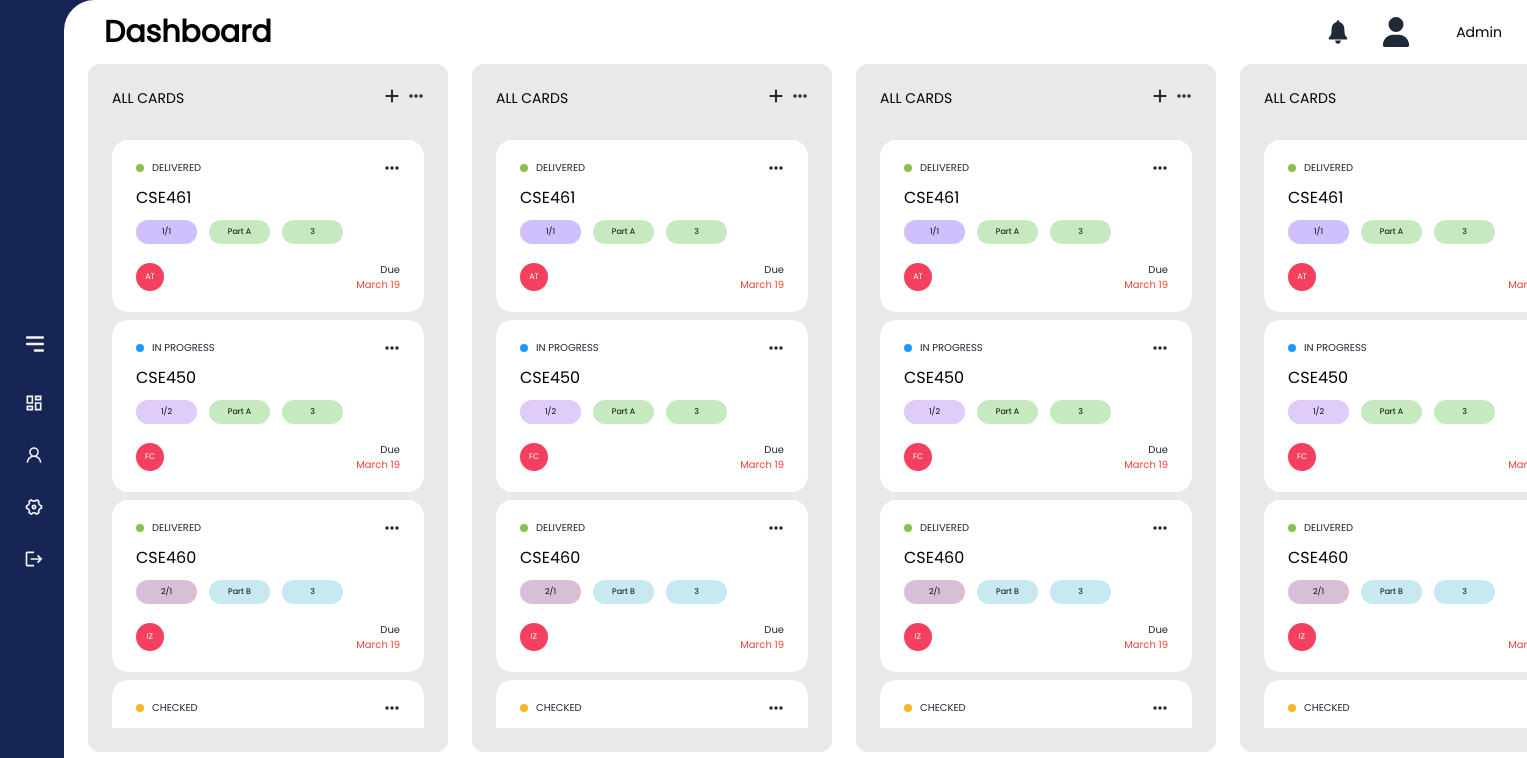
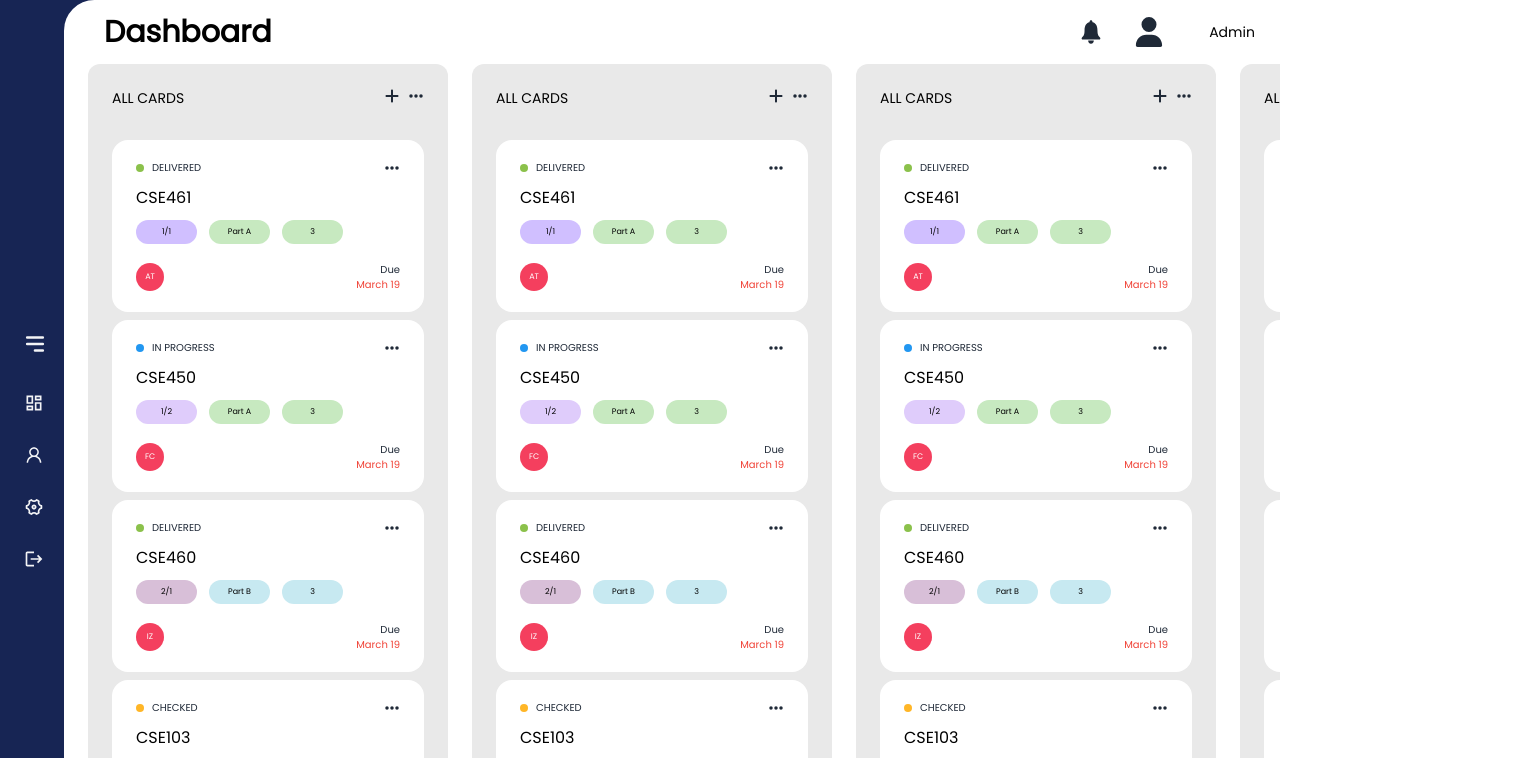
Before and after one commit to Fahad-Bin-Mahbub/Project_350_Frontend, a React (Vite) app: page / in a window 1280 px wide. Shown: the top 758 px of the page, 1527 px wide, since content can reach past the window. Built offline with nearby package versions, Linux system fonts and the light colour scheme.

Commit message:
dashboard ui bug fixed

```diff
--- a/src/App.jsx
+++ b/src/App.jsx
@@ -6,8 +6,8 @@ import "./App.css";
 // import Exam from "./pages/Exam";
 // import Sidebar from "./pages/Sidebar";
 // import AdminDashboard from "./pages/Admin/AdminDashboard";
+import AdminDashboard from "./pages/Admin/AdminDashboard";
 import DashboardPage from "./pages/DashboardPage";
-import AdminDashboard from "./pages/Admin/AdminDashboard";
 
 function App() {
 	return (
--- a/src/components/CardSection.jsx
+++ b/src/components/CardSection.jsx
@@ -34,7 +34,7 @@ const CardSection = ({ SectionName, TaskCardsData }) => {
 	SectionName = SectionName.toUpperCase();
 
 	return (
-		<div className=" h-[86vh] bg-[#E9E9E9] rounded-xl flex flex-col  p-6 mx-3 mb-6 ">
+		<div className="max-h-[92vh] min-h-[92vh] max-w-[360px] bg-[#E9E9E9] rounded-xl flex flex-col p-6 mx-3 mb-6 ">
 			<div className="flex justify-between pb-6">
 				<div className="text-sm text-black">{SectionName}</div>
 				<div className="flex">
--- a/src/components/NavBar.jsx
+++ b/src/components/NavBar.jsx
@@ -1,8 +1,8 @@
+import { Menu, Transition } from "@headlessui/react";
 import React from "react";
+import { FaUser } from "react-icons/fa6";
 import { IoIosNotifications } from "react-icons/io";
 import { Icons } from "../assets/icons";
-import { Transition, Menu } from "@headlessui/react";
-import { FaUser } from "react-icons/fa6";
 const NavBar = () => {
 	return (
 		<div className="navbar bg-grey-100 w-full rounded-full flex justify-between ">
--- a/src/components/Sidebar.jsx
+++ b/src/components/Sidebar.jsx
@@ -6,7 +6,7 @@ import { RiSettings4Line } from "react-icons/ri";
 import { Link } from "react-router-dom";
 import logo from "../assets/icons/logo.png";
 
-const Sidebar = ({children}) => {
+const Sidebar = ({ children }) => {
 	const menus = [
 		{ name: "Dashboard", link: "/", icon: MdOutlineDashboard },
 		{ name: "Account", link: "/", icon: AiOutlineUser },
@@ -15,9 +15,9 @@ const Sidebar = ({children}) => {
 	];
 	const [open, setOpen] = useState(false);
 	return (
-		<section className="relative flex h-screen">
+		<section className="flex min-h-screen">
 			<div
-				className={`bg-blue-950 min-h-screen flex flex-col justify-center ${
+				className={`bg-blue-950 flex flex-col justify-center ${
 					open ? "w-72" : "w-16"
 				} duration-500 text-gray-100 px-4`}
 			>
@@ -68,9 +68,7 @@ const Sidebar = ({children}) => {
 					))}
 				</div>
 			</div>
-			<div className="h-screen w-full">
-				{children}
-			</div>
+			<div className="h-screen w-full overflow-x-auto">{children}</div>
 		</section>
 	);
 };
--- a/src/pages/DashboardPage.jsx
+++ b/src/pages/DashboardPage.jsx
@@ -5,13 +5,28 @@ import { taskCardData } from "../data/data.js";
 const DashboardPage = () => {
 	return (
 		<>
-			<div className="bg-blue-950">
+			<div className="bg-blue-950 w-screen">
 				<Sidebar>
-					<div className="w-[1463px] h-screen bg-white rounded-s-badge flex-col">
+					<div className=" bg-white rounded-s-badge h-screen min-h-screen overflow-hidden">
 						<NavBar />
-						<div className=" flex overflow-auto pl-3">
-							<div className="flex">
+						<div className=" flex px-3 w-full overflow-x-auto no-scrollbar">
 							<CardSection
+								TaskCardsData={taskCardData}
+								SectionName={"All cards"}
+							/>
+							<CardSection
+								TaskCardsData={taskCardData}
+								SectionName={"All cards"}
+							/>
+							<CardSection
+								TaskCardsData={taskCardData}
+								SectionName={"All cards"}
+							/>
+							<CardSection
+								TaskCardsData={taskCardData}
+								SectionName={"All cards"}
+							/>
+							{/* <CardSection
 								TaskCardsData={taskCardData}
 								SectionName={"All cards"}
 							/>
@@ -30,24 +45,7 @@ const DashboardPage = () => {
 							<CardSection
 								TaskCardsData={taskCardData}
 								SectionName={"All cards"}
-								/>
-								<CardSection
-									TaskCardsData={taskCardData}
-									SectionName={"All cards"}
-								/>
-								<CardSection
-									TaskCardsData={taskCardData}
-									SectionName={"All cards"}
-								/>
-								<CardSection
-									TaskCardsData={taskCardData}
-									SectionName={"All cards"}
-								/>
-								<CardSection
-									TaskCardsData={taskCardData}
-									SectionName={"All cards"}
-								/>
-							</div>
+							/> */}
 						</div>
 					</div>
 				</Sidebar>
```
Lines whose indentation alone changed are shown as unchanged.
